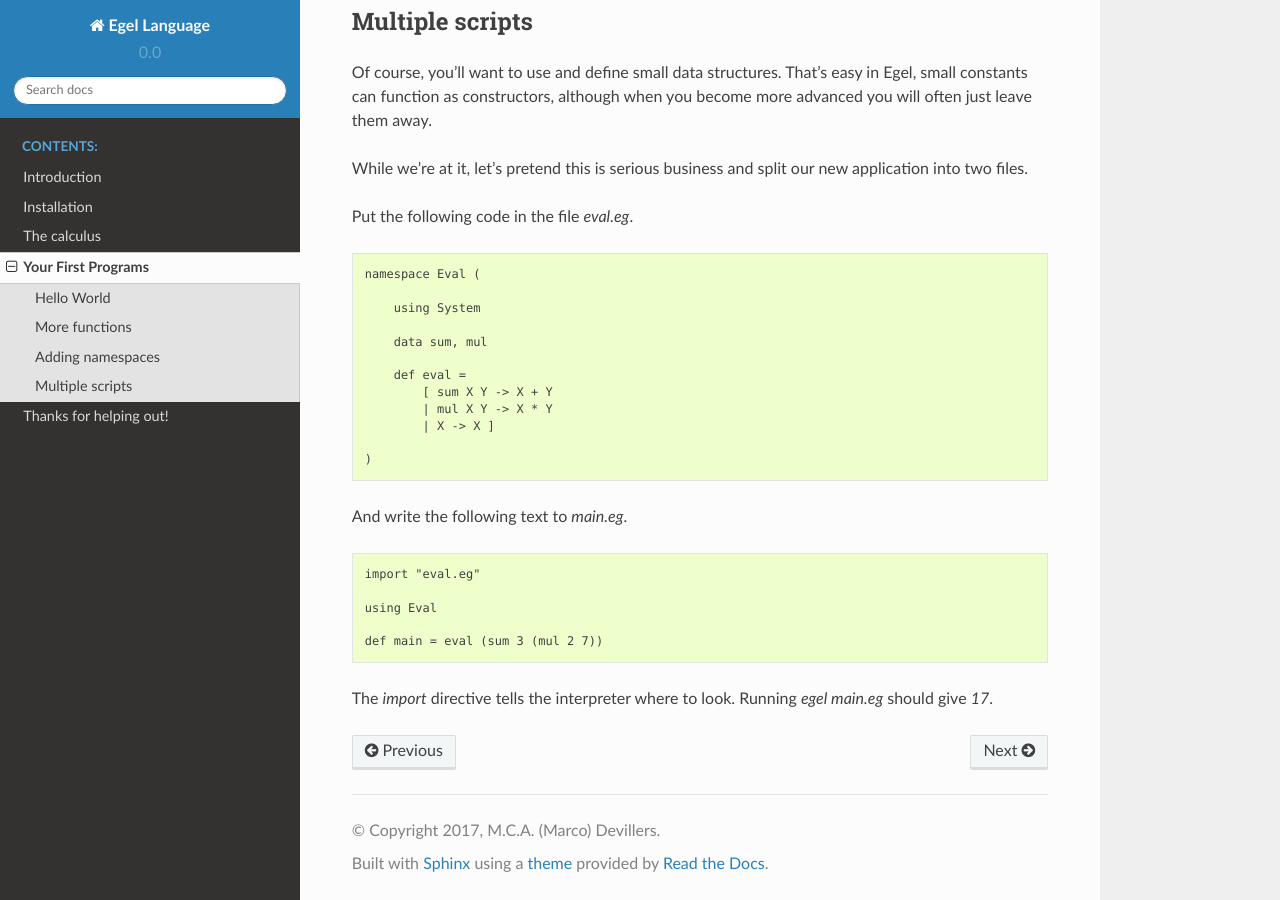
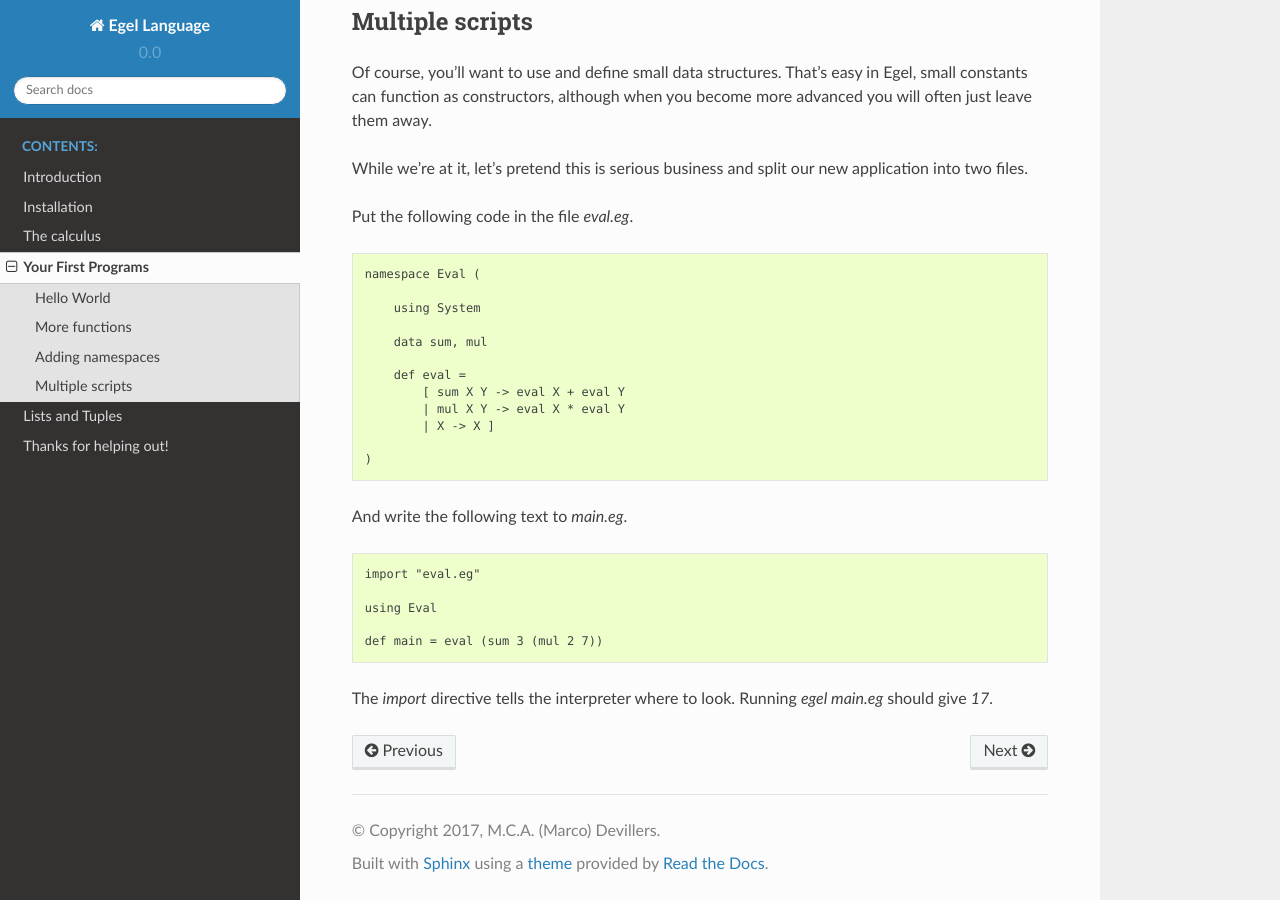
Before and after one commit to egel-lang/egel-docs, a Sphinx documentation site: the page built from source/first.rst, in a window 1280 px wide and 900 px high, scrolled down 1420 px. Built offline with Sphinx 7.4.7 and the Read the Docs theme 2.0.0, drawn with Linux system fonts in a browser that asks for light colours.

Commit message:
added lists

```diff
--- a/source/first.rst
+++ b/source/first.rst
@@ -92,8 +92,8 @@
         data sum, mul
 
         def eval =
-            [ sum X Y -> X + Y
-            | mul X Y -> X * Y
+            [ sum X Y -> eval X + eval Y
+            | mul X Y -> eval X * eval Y
             | X -> X ]
 
     )
--- a/source/index.rst
+++ b/source/index.rst
@@ -9,6 +9,7 @@
    install.rst
    calc.rst
    first.rst
+   lists.rst
    thanks.rst
 
 Indices and tables
```
Also changed, not shown: source/lists.rst (added, +35 -0 lines).
